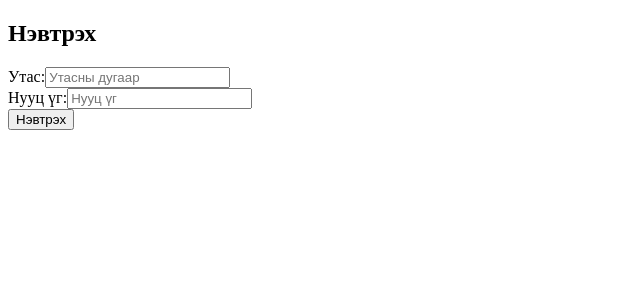
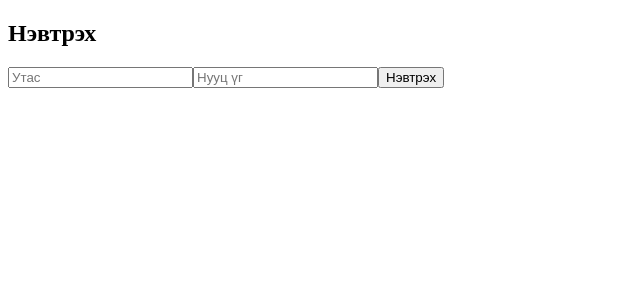
Before and after one commit to reizaqt/hugjuulelt, a React (Create React App) app in the folder frontend/: page / in a window 1280 px wide. Shown: the top 300 px of the page, without its empty margins (0-640 px from the left). Built offline with nearby package versions, Linux system fonts and the light colour scheme.

Commit message:
auth login buren ajilladag bolson

```diff
--- a/frontend/src/App.tsx
+++ b/frontend/src/App.tsx
@@ -5,8 +5,7 @@ import Login from "./auth/login";
 const Home: React.FC = () => {
   return (
     <div>
-      <h2>Амжилттай нэвтэрлээ!</h2>
-      <p>Энэ бол Home page.</p>
+      <h2>amjilttaiiii!</h2>
     </div>
   );
 };
--- a/frontend/src/auth/login.tsx
+++ b/frontend/src/auth/login.tsx
@@ -1,67 +1,34 @@
-// src/pages/Login.tsx
-import React, { useState } from "react";
-import axios from "axios";
-import { useNavigate } from "react-router-dom";
+// frontend/src/pages/Login.tsx
+import React, { useState } from 'react';
+import { useNavigate } from 'react-router-dom';
+import { login } from '../services/auth';
 
 const Login: React.FC = () => {
-  const [phone, setPhone] = useState("");
-  const [password, setPassword] = useState("");
-  const [error, setError] = useState("");
+  const [phone, setPhone] = useState('');
+  const [password, setPassword] = useState('');
+  const [error, setError] = useState('');
   const navigate = useNavigate();
 
   const handleSubmit = async (e: React.FormEvent) => {
     e.preventDefault();
-    setError("");
-
+    setError('');
     try {
-      const res = await axios.post("http://localhost:5000/login", {
-        phone,
-        password,
-      });
-
-      // JWT token-г localStorage-д хадгалах
-      localStorage.setItem("token", res.data.token);
-      localStorage.setItem("role", res.data.role);
-
-      // Амжилттай login бол home руу чиглүүлэх
-      navigate("/");
+      const data = await login(phone, password);
+      console.log('Амжилттай нэвтэрлээ:', data);
+      navigate('/home');
     } catch (err: any) {
-      if (err.response && err.response.data && err.response.data.error) {
-        setError(err.response.data.error);
-      } else {
-        setError("Сервер алдаа");
-      }
+      setError(err.response?.data?.error || 'Сервер алдаа');
     }
   };
 
   return (
-    <div className="login-container">
+    <div>
       <h2>Нэвтрэх</h2>
-      {error && <p className="error-message">{error}</p>}
-      <form onSubmit={handleSubmit} className="login-form">
-        <div className="form-group">
-          <label>Утас:</label>
-          <input
-            type="text"
-            value={phone}
-            onChange={(e) => setPhone(e.target.value)}
-            placeholder="Утасны дугаар"
-            required
-          />
-        </div>
-        <div className="form-group">
-          <label>Нууц үг:</label>
-          <input
-            type="password"
-            value={password}
-            onChange={(e) => setPassword(e.target.value)}
-            placeholder="Нууц үг"
-            required
-          />
-        </div>
-        <button type="submit" className="login-button">
-          Нэвтрэх
-        </button>
+      {error && <p style={{ color: 'red' }}>{error}</p>}
+      <form onSubmit={handleSubmit}>
+        <input type="text" value={phone} onChange={e => setPhone(e.target.value)} placeholder="Утас" required />
+        <input type="password" value={password} onChange={e => setPassword(e.target.value)} placeholder="Нууц үг" required />
+        <button type="submit">Нэвтрэх</button>
       </form>
     </div>
   );
--- a/frontend/src/services/auth.ts
+++ b/frontend/src/services/auth.ts
@@ -4,9 +4,14 @@ const API_URL = 'http://localhost:5000';
 
 export const login = async (phone: string, password: string) => {
   const res = await axios.post(`${API_URL}/login`, { phone, password });
-  localStorage.setItem('token', res.data.token); // JWT хадгалах
+  localStorage.setItem('token', res.data.token);
+  localStorage.setItem('role', res.data.role);
   return res.data;
 };
 
 export const getToken = () => localStorage.getItem('token');
-export const logout = () => localStorage.removeItem('token');
+
+export const logout = () => {
+  localStorage.removeItem('token');
+  localStorage.removeItem('role');
+};
```
